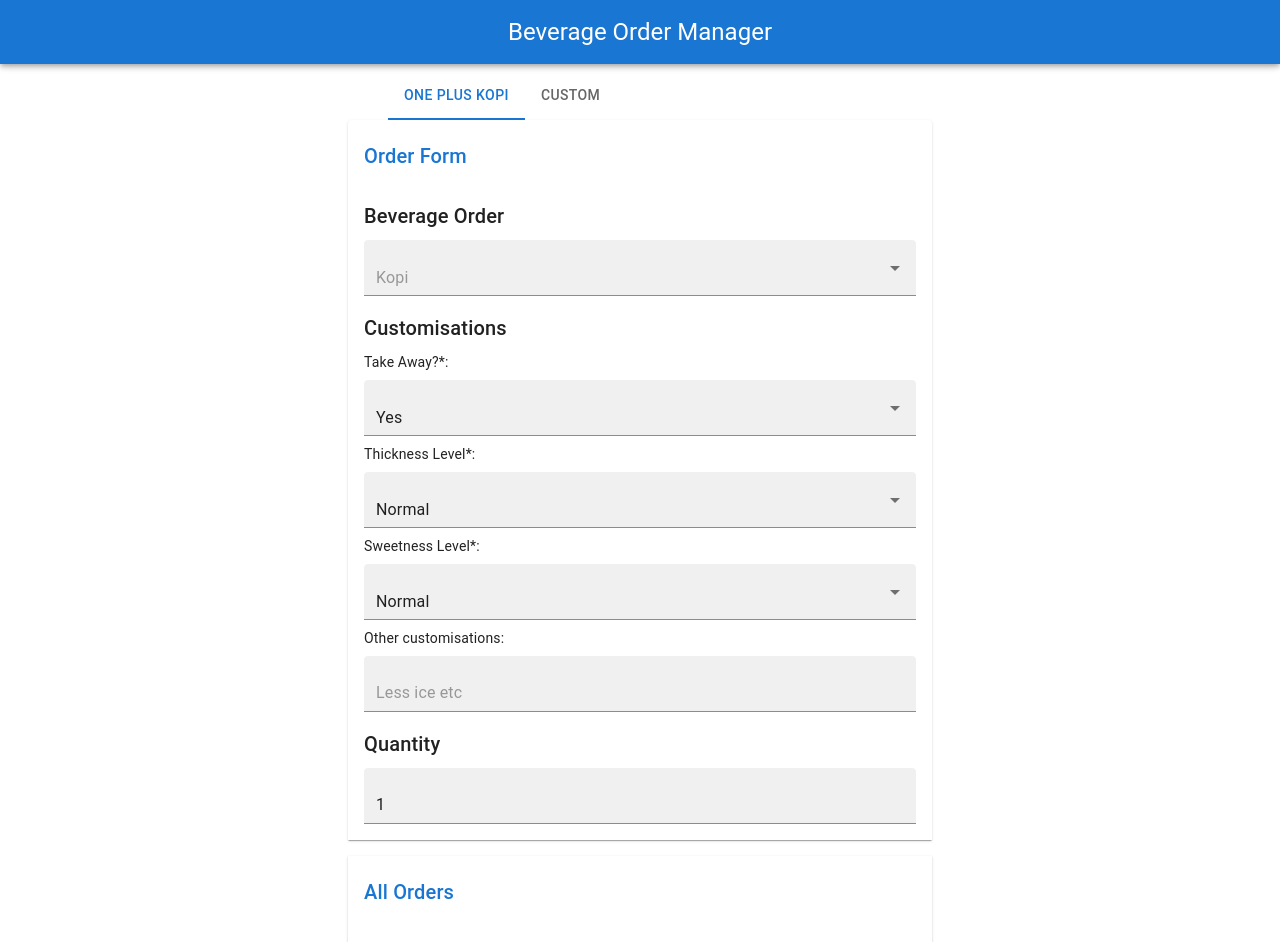
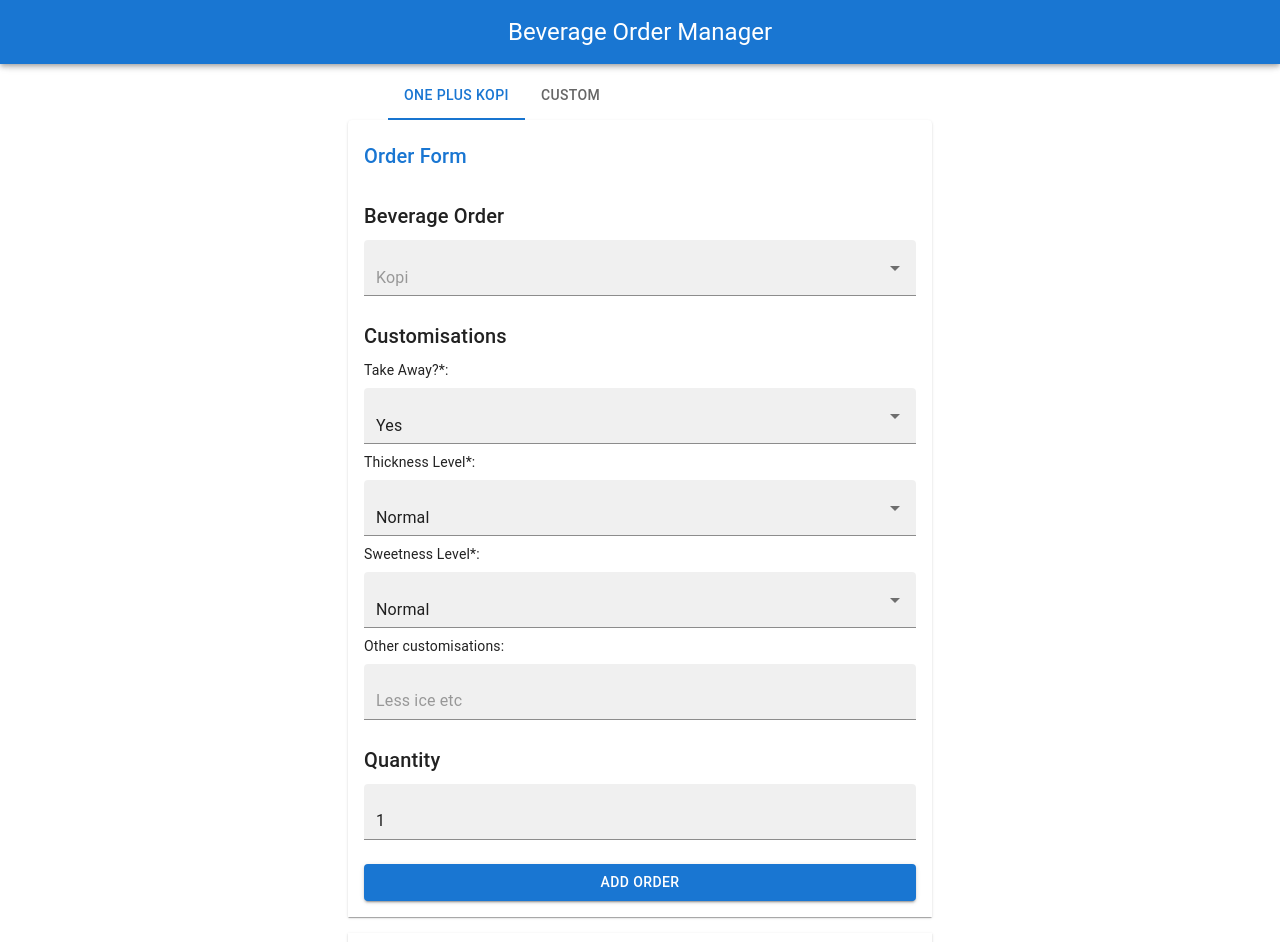
Before and after one commit to dexsjw/beverage-order-manager, a React (Vite) app: page /main-session/1 in a window 1280 px wide. Shown: the top 942 px of the page. Built offline with nearby package versions, Linux system fonts and the light colour scheme; some icons are missing.

Commit message:
updated spacing of Stack and added Button

```diff
--- a/src/components/order-form/OrderForm.tsx
+++ b/src/components/order-form/OrderForm.tsx
@@ -1,4 +1,4 @@
-import { Stack } from "@mui/material";
+import { Button, Stack } from "@mui/material";
 import { AvailableBrands, AvailableBrandsData } from "../../static-data/AvailableBrandsData";
 import { Beverage } from "../../type-interface/Beverage";
 import { CustomisationsOption } from "../../type-interface/Customisations";
@@ -11,8 +11,12 @@ function OrderForm({ selectedBrandIndex }: Readonly<OrderFormProps>) {
   const brandBeverageMenu: Beverage[] = AvailableBrandsData[AvailableBrands[selectedBrandIndex]].menu;
   const brandCustomisationsOptions: CustomisationsOption[] = AvailableBrandsData[AvailableBrands[selectedBrandIndex]].customisationsOptions;
 
+  const handleAddOrderClick = () => {
+
+  }
+
   return (
-    <Stack spacing={2}>
+    <Stack spacing={3}>
       <BeverageOrderSection
         beverageMenu={brandBeverageMenu}
       />
@@ -20,6 +24,12 @@ function OrderForm({ selectedBrandIndex }: Readonly<OrderFormProps>) {
         customisationsOptions={brandCustomisationsOptions}
       />
       <QuantitySection />
+      <Button
+        variant="contained"
+        onClick={handleAddOrderClick}
+      >
+        Add Order
+      </Button>
     </Stack>
   )
 }
```
